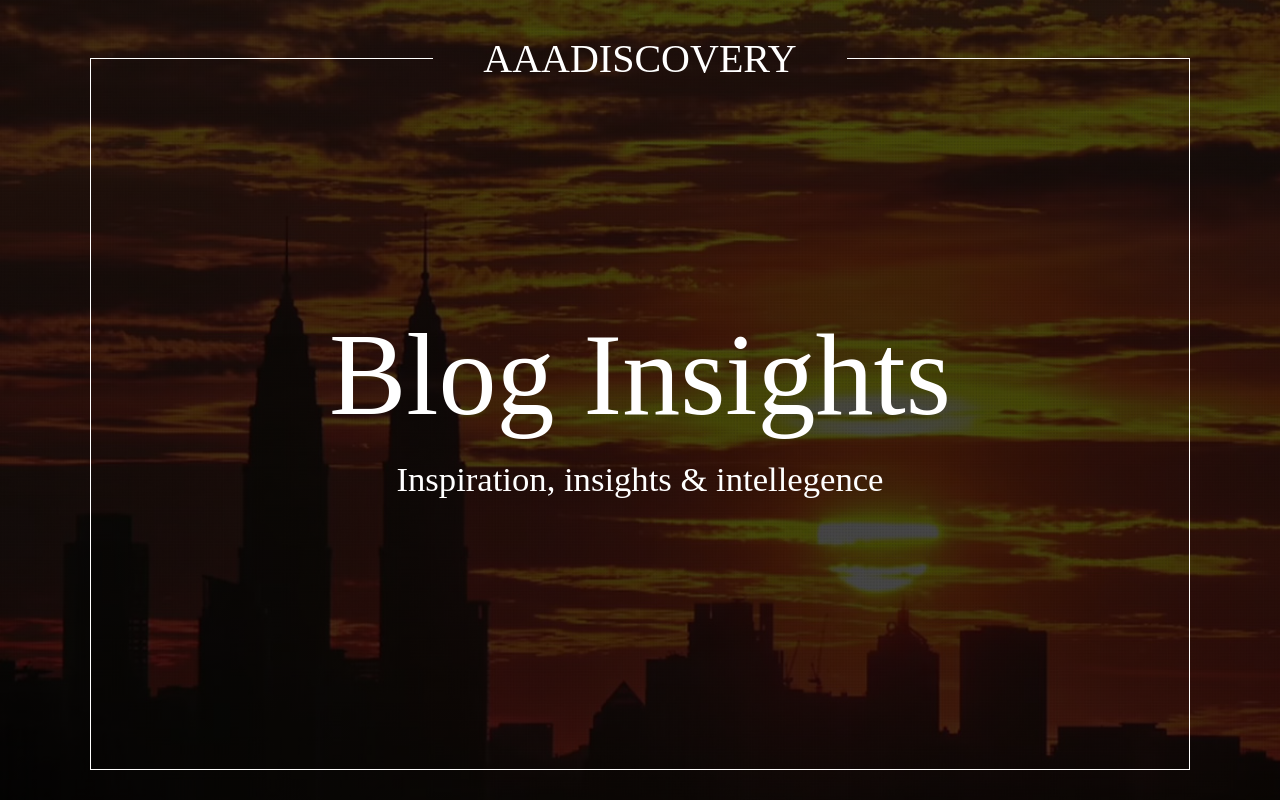
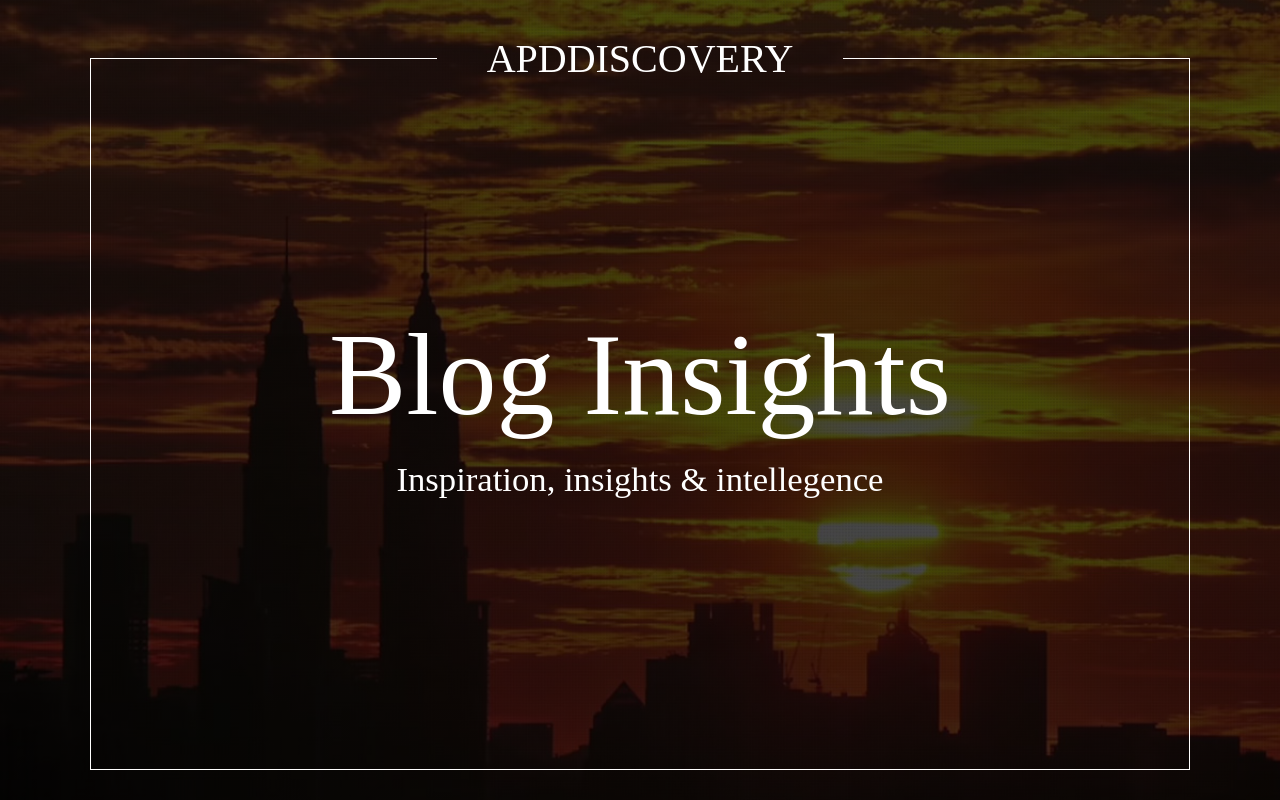
Before and after one commit to chadjordan/challenge, a PHP site: page / in a window 1280 px wide. Run offline with PHP 8.4, Linux system fonts and the light colour scheme; some web fonts are replaced.

Commit message:
change legend name

```diff
--- a/app/index.php
+++ b/app/index.php
@@ -3,7 +3,7 @@
 
     <div class="splsh">
         <fieldset>
-            <legend><span>AAA</span>DISCOVERY</legend>
+            <legend><span>APD</span>DISCOVERY</legend>
 
             <div class="bnrCnt">
                 <h1> Blog Insights </h1>
```
